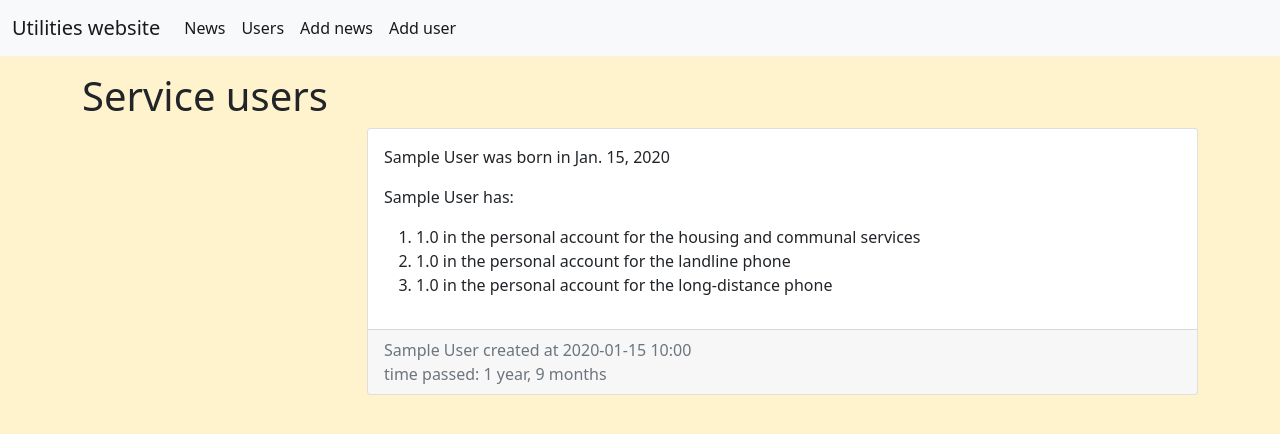
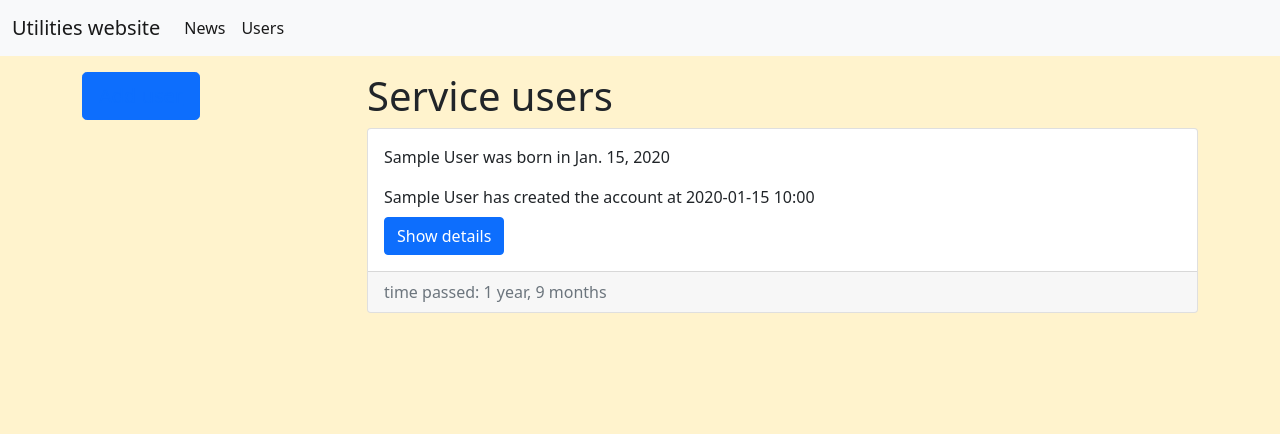
Before and after one commit to EvilMurlok/VK_python_backend, a Django app: page /users/ in a window 1280 px wide. Shown: the top 434 px of the page. Run offline with Django 3.2, Linux system fonts and the light colour scheme; tables that the repository leaves empty hold one stand-in row (values such as "Sample post"); some libraries are stand-ins or nearby versions.

Commit message:
Tidy up the appearance of the application

```diff
--- a/4_lesson_hw/hcs/news/admin.py
+++ b/4_lesson_hw/hcs/news/admin.py
@@ -3,8 +3,8 @@ from .models import News, Category
 
 
 class NewsAdmin(admin.ModelAdmin):
-    list_display = ('id', 'title', 'content', 'created_at', 'category')
-    list_display_links = ('id', 'title', 'content')
+    list_display = ('id', 'title', 'content', 'created_at', 'category', 'views')
+    list_display_links = ('id', 'title', 'content', 'views')
     search_fields = ('title', 'content', 'category',)
     list_filter = ('category',)
 
--- a/4_lesson_hw/hcs/static/css/style.css
+++ b/4_lesson_hw/hcs/static/css/style.css
@@ -7,3 +7,9 @@ body {
 .success{
     color: #10b150;
 }
+.add-news{
+    margin: 20px;
+    position: center;
+    color: #fff3cd;
+    padding: 20px;
+}
--- a/4_lesson_hw/hcs/templates/base.html
+++ b/4_lesson_hw/hcs/templates/base.html
@@ -14,7 +14,6 @@
     {% include 'inc/_nav.html' %}
 
     <div class="container mt-3">
-      <h1>{{ title }}</h1>
       <div class="row">
 
         <div class="col-md-3">
@@ -22,6 +21,7 @@
         </div>
 
         <div class="col-md-9">
+            <h1>{{ title }}</h1>
             {% block content %}{% endblock %}
         </div>
       </div>
--- a/4_lesson_hw/hcs/templates/inc/_nav.html
+++ b/4_lesson_hw/hcs/templates/inc/_nav.html
@@ -12,12 +12,6 @@
             <li class="nav-item">
               <a class="nav-link active" aria-current="page" href="{% url 'users' %}">Users</a>
             </li>
-            <li class="nav-item">
-              <a class="nav-link active" aria-current="page" href="{% url 'add_news' %}">Add news</a>
-            </li>
-            <li class="nav-item">
-              <a class="nav-link active" aria-current="page" href="{% url 'add_user' %}">Add user</a>
-            </li>
           </ul>
         </div>
       </div>
--- a/4_lesson_hw/hcs/templates/news/add_news.html
+++ b/4_lesson_hw/hcs/templates/news/add_news.html
@@ -2,10 +2,6 @@
 
 {% block title %}
 {{ title }}
-{% endblock %}
-
-{% block sidebar %}
-{% include 'inc/_sidebar.html' %}
 {% endblock %}
 
 {% block content %}
--- a/4_lesson_hw/hcs/templates/news/list_categories.html
+++ b/4_lesson_hw/hcs/templates/news/list_categories.html
@@ -4,3 +4,6 @@
   <span class="badge bg-primary rounded-pill">{{ item.cnt }}</span></a>
   {% endfor %}
 </div>
+<div class="btn btn-primary btn-lg mt-3">
+    <a class="add-user" aria-current="page" href="{% url 'add_news' %}">Add news</a>
+</div>
--- a/4_lesson_hw/hcs/templates/users/home_users_list.html
+++ b/4_lesson_hw/hcs/templates/users/home_users_list.html
@@ -2,6 +2,12 @@
 
 {% block title %}
   {{ title }}
+{% endblock %}
+
+{% block sidebar %}
+<div class="btn btn-primary btn-lg">
+    <a class="add-user" aria-current="page" href="{% url 'add_user' %}">Add user</a>
+</div>
 {% endblock %}
 
 {% block content %}
@@ -12,18 +18,13 @@
     <div class="media">
       <div class="media-body">
         <p>{{ user.name }} was born in {{ user.date_of_birth }}</p>
-        <p>{{ user.name }} has:</p>
-        <ol>
-          <li>{{ user.personal_acc_hcs }} in the personal account for the housing and communal services</li>
-          <li>{{ user.personal_acc_landline_phone }} in the personal account for the landline phone</li>
-          <li>{{ user.personal_acc_distance_phone }} in the personal account for the long-distance phone</li>
-        </ol>
+        {{ user.name }} has created the account at {{ user.created_at|date:"Y-m-d H:i"}}
+        <br>
+        <a href="{{ user.get_absolute_url }}" class="btn btn-primary mt-2">Show details</a>
       </div>
     </div>
   </div>
   <div class="card-footer text-muted">
-    {{ user.name }} created at {{ user.created_at|date:"Y-m-d H:i"}}
-    <br>
     time passed: {{ user.created_at|timesince }}
   </div>
 </div>
--- a/4_lesson_hw/hcs/users/admin.py
+++ b/4_lesson_hw/hcs/users/admin.py
@@ -6,7 +6,7 @@ class UsersAdmin(admin.ModelAdmin):
     list_display = ('id', 'name', 'date_of_birth', 'personal_acc_hcs',
                     'personal_acc_landline_phone', 'personal_acc_distance_phone',
                     'created_at',)
-    list_display_links = ('name', 'date_of_birth',)
+    list_display_links = ('id', 'name', 'date_of_birth',)
     search_fields = ('name', 'date_of_birth',)
 
 
```
Also changed, not shown: 4_lesson_hw/hcs/templates/users/view_user.html (+12 -1 lines).
